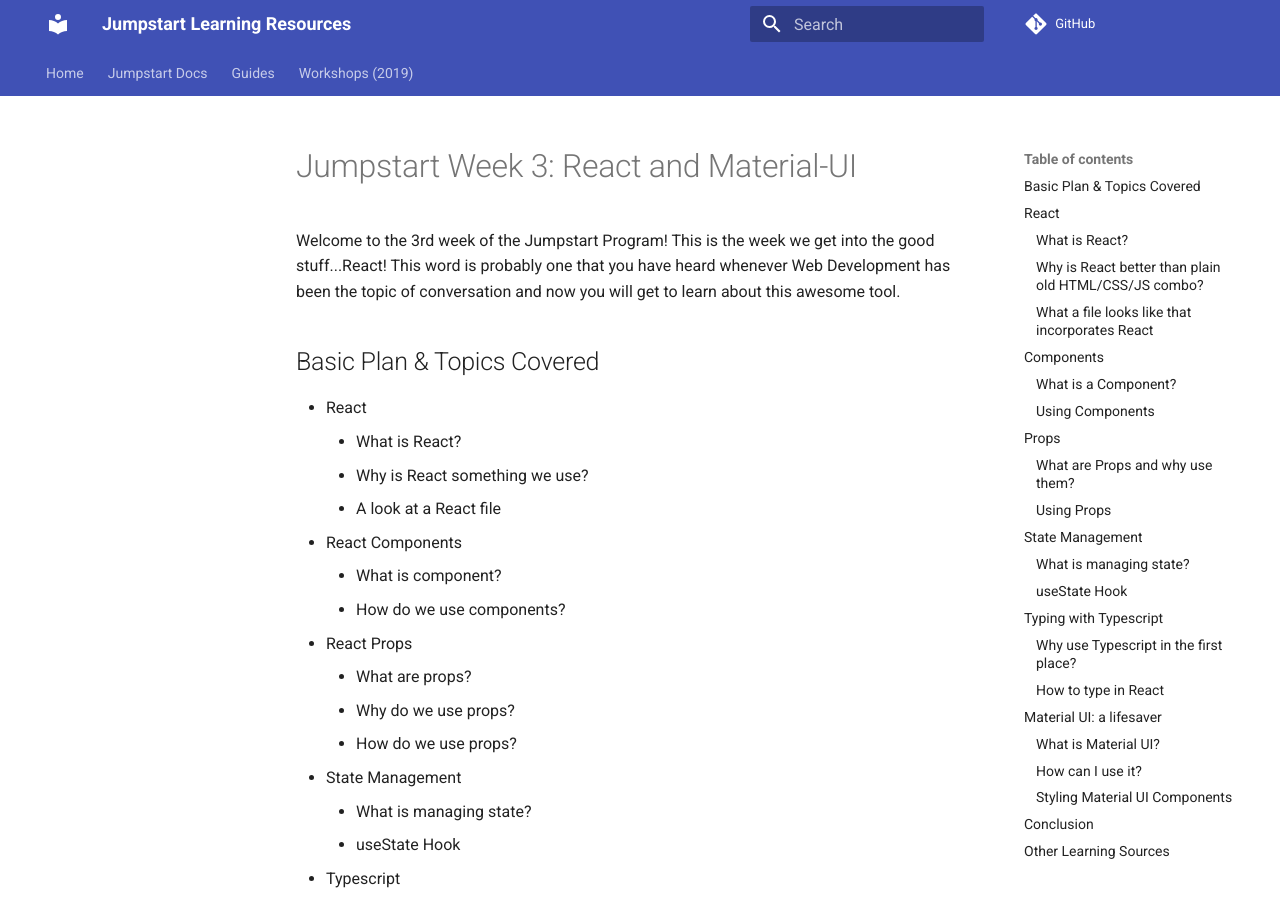
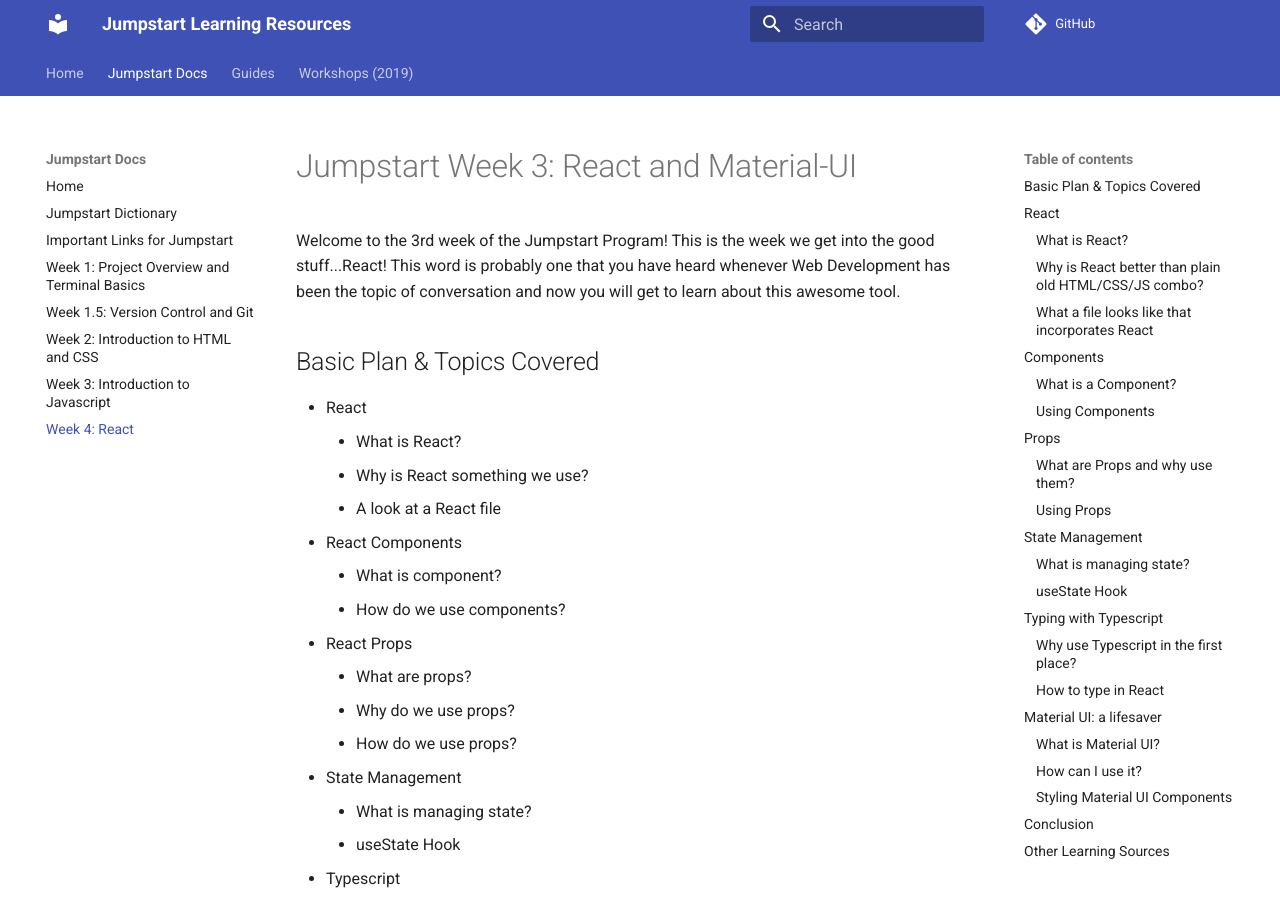
Before and after one commit to Code-4-Community/learning-resources, an MkDocs documentation site: the page built from docs/jumpstart/week-4.md, in a window 1280 px wide and 900 px high. Built offline with MkDocs 1.6.1 and Material for MkDocs 9.7.7, drawn with Linux system fonts in a browser that asks for light colours; comment, search, counter and statistics services are not loaded.

Commit message:
added to mkdocs.yml

```diff
--- a/mkdocs.yml
+++ b/mkdocs.yml
@@ -17,6 +17,7 @@
       - "Week 1.5: Version Control and Git": jumpstart/week-1.5-git.md
       - "Week 2: Introduction to HTML and CSS": jumpstart/week-2.md
       - "Week 3: Introduction to Javascript": jumpstart/week-3.md
+      - "Week 4: React": jumpstart/week-4.md
   - Guides:
       - Home: guides/index.md
       - Send a POST request: guides/postrequest.md
```
Also changed, not shown: docs/jumpstart/week-4.md (renamed from docs/jumpstart/week-5.md).
